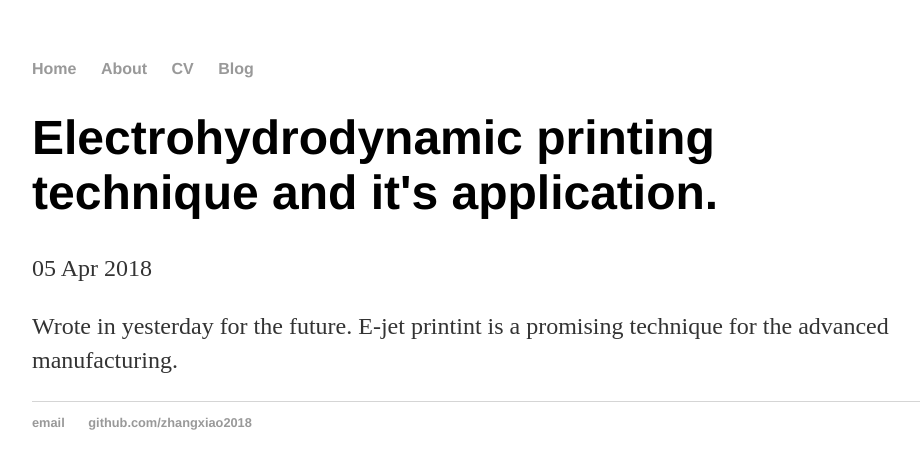
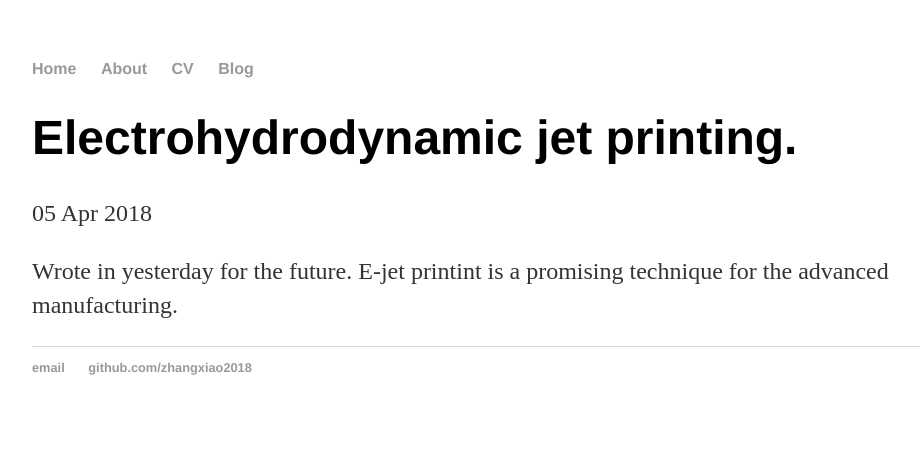
Before and after one commit to zhangxiao2018/zhangxiao2018.github.io, a Jekyll site: the page built from _posts/2018-04-05-Electrohydrodynamic-Jet-Printing-Site-launched.md, in a window 1280 px wide. Shown: the top 469 px of the page, without its empty margins (160-1080 px from the left). Built offline with Jekyll 4.4.1, drawn with Linux system fonts in a browser that asks for light colours.

Commit message:
Update 2018-04-05-Electrohydrodynamic-Jet-Printing-Site-launched.md

```diff
--- a/_posts/2018-04-05-Electrohydrodynamic-Jet-Printing-Site-launched.md
+++ b/_posts/2018-04-05-Electrohydrodynamic-Jet-Printing-Site-launched.md
@@ -1,6 +1,6 @@
 ---
 layout: post
-title: "Electrohydrodynamic printing technique and it's application."
+title: "Electrohydrodynamic jet printing."
 date: 2018-04-05
 ---
 
```
